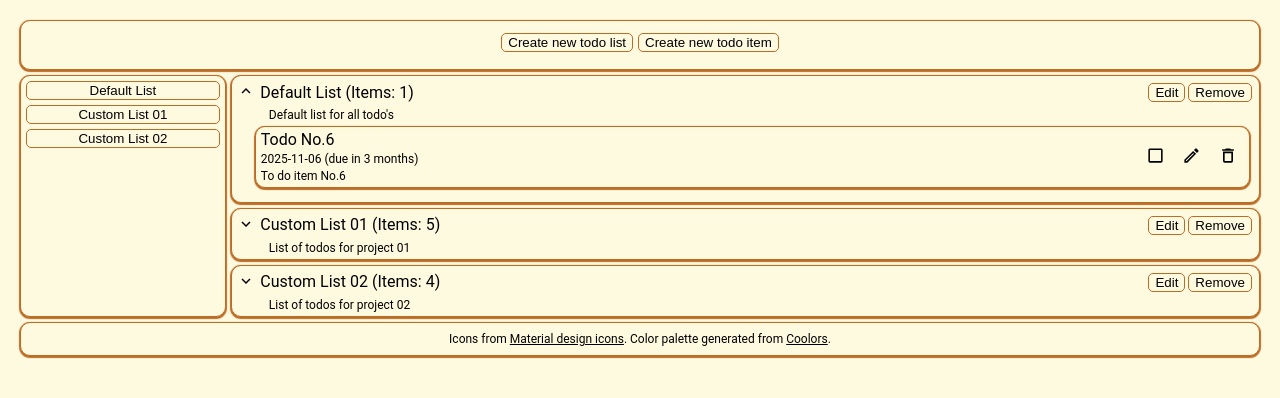
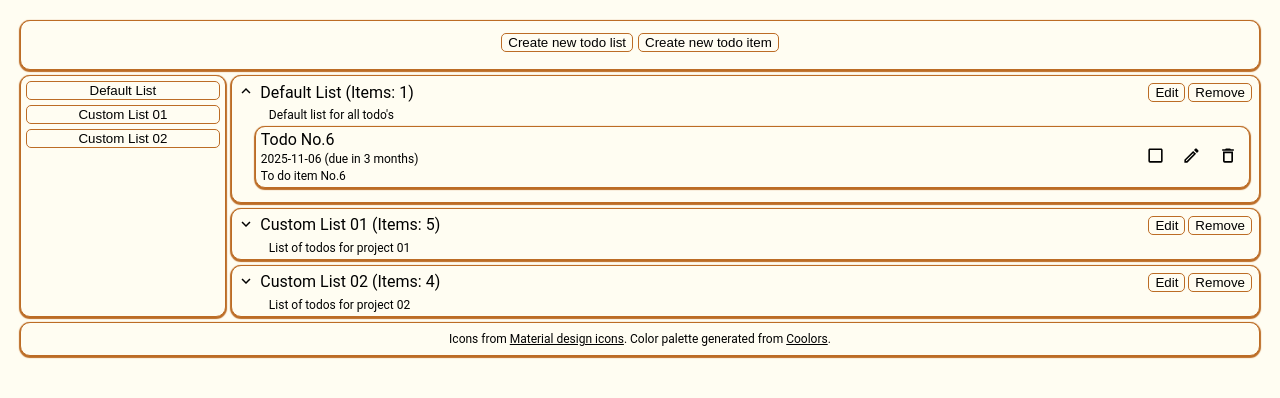
Before and after one commit to ignasc/todo-app, a website built with webpack: page src/template.html in a window 1280 px wide. Built offline with nearby package versions, Linux system fonts and the light colour scheme; files whose address does not match are found by name.

Commit message:
Adjust background color.

```diff
--- a/src/styles.css
+++ b/src/styles.css
@@ -2,7 +2,7 @@
     --border-radius-small: 5px;
     --border-radius-big: 10px;
 
-    --bg-main-color: rgb(254, 250, 224);
+    --bg-main-color: rgb(255, 253, 242);
     --bg-main-box-shadow: 0px 1px 1px 1px rgb(188, 108, 37);
     --bg-main-border: 1px solid rgb(188, 108, 37);
     --bg-main-hover: rgb(221, 161, 94);
@@ -11,7 +11,7 @@
     --bg-project-box-shadow: 0px 1px 1px 0px rgb(255, 255, 255);
     --bg-project-border: 1px solid rgb(255, 255, 255);
 
-    --bg-todo-card: rgb(254, 250, 224);
+    --bg-todo-card: rgb(255, 253, 242);
     --bg-todo-box-shadow:0px 1px 1px 0px rgb(255, 255, 255);
     --bg-todo-border: 1px solid rgb(255, 255, 255);
 
```
